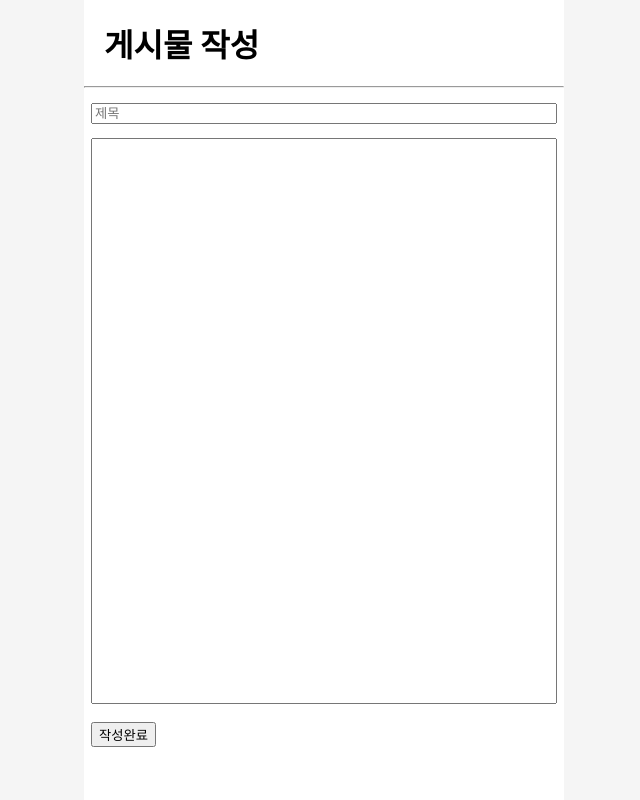
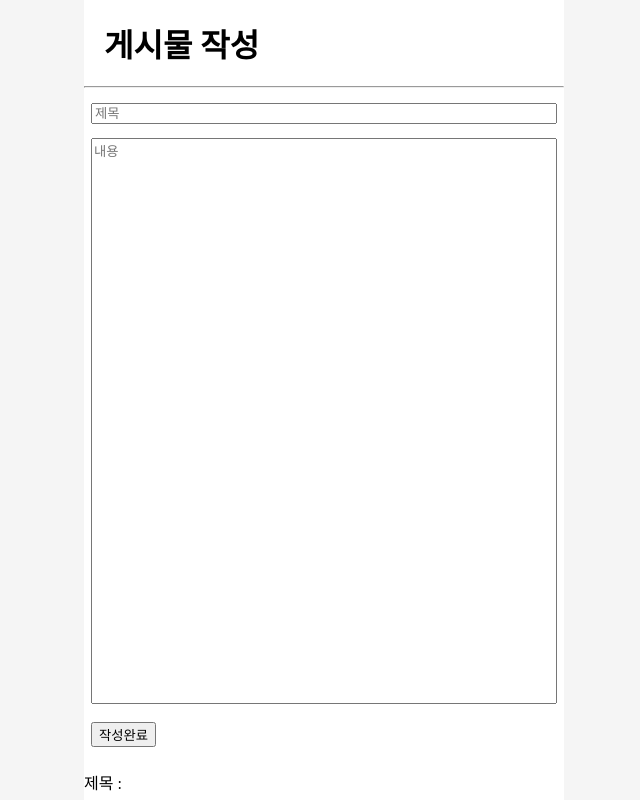
Before and after one commit to LDH-Duke/Blog-React, a React (Create React App) app: page /editpost in a window 1280 px wide. Shown: the whole page, without its empty margins (316-956 px from the left). Built offline with nearby package versions, Linux system fonts and the light colour scheme.

Commit message:
게시물 기능 구현 중

```diff
--- a/src/App.css
+++ b/src/App.css
@@ -4,6 +4,7 @@
   width: 480px;
   height: 100vh;
   background: white;
+  overflow-y: auto;
 }
 
 h1 {
--- a/src/App.js
+++ b/src/App.js
@@ -2,15 +2,12 @@ import logo from './logo.svg';
 import './App.css';
 import { useState } from 'react';
 import { BrowserRouter, Routes, Route } from 'react-router-dom';
-import Main from './component/main';
-import EditPost from './component/editpost';
+import Main from './component/Main';
+import EditPost from './component/Editpost';
 
 
 
 function App() {
-
-  let [subject,subjectUpdate] = useState(['동래 맛집 추천','경성대부경대 맛집 추천','서면 맛집 추천']);
-  let [goodCount, addCount] = useState([0,0,0]);
 
   return (
     <div className="App">
--- a/src/component/editpost.js
+++ b/src/component/editpost.js
@@ -1,17 +1,43 @@
-import React from 'react'
+import React, { useState } from 'react'
 
-function editpost() {
+
+
+function Editpost() {
+  const [post, setPost] = useState({
+    title : "",
+    content : ""
+  });
+
+  const {title, content} = post; //비구조화 할당
+
+  const onChange = (e) => {
+    const {value, name} = e.target;
+    setPost({
+      ...post,
+      [name] : value
+    });
+  };
+
+  const onReset =() => {
+    setPost({
+      title:'',
+      content:''
+    })
+  }
+
   return (
     <div className='editpost'>
         <h1>게시물 작성</h1>
         <hr/>
         <div className='edit_form'>
-            <input className='input_title' type='text' placeholder='제목'/><br/>
-            <textarea className='input_contents'></textarea>
+            <input className='input_title' type='text' name='title' placeholder='제목'onChange={onChange} value={title}/><br/>
+            <textarea className='input_contents' name='content' placeholder='내용' onChange={onChange} value={content}></textarea>
         </div>
-        <button className='submit_btn'>작성완료</button>
+        <button className='submit_btn' onClick={onReset}>작성완료</button>
+        <p>제목 : {title}</p>
+        <p>내용 : {content}</p>
     </div>
   )
 }
 
-export default editpost
+export default Editpost
--- a/src/component/main.js
+++ b/src/component/main.js
@@ -1,6 +1,6 @@
 import React from 'react'
 
-function main() {
+function Main() {
   return (
     <div className='main'>
         <h1>Blog-Supporter</h1>
@@ -14,4 +14,4 @@ function main() {
   )
 }
 
-export default main
+export default Main
```
